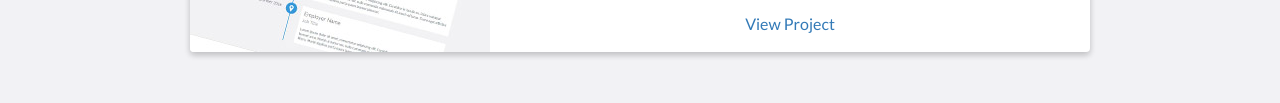
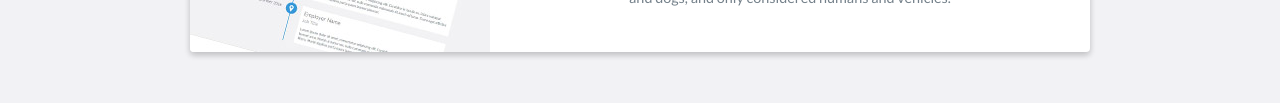
Before and after one commit to sachinprabhu007/sachinprabhu007.github.io, a website: page index.html in a window 1280 px wide. Shown: the part 3568-3671 px from the top of the page. Drawn offline with nearby package versions, Linux system fonts and the light colour scheme.

Commit message:
Remove view project link

```diff
--- a/index.html
+++ b/index.html
@@ -163,7 +163,7 @@
                         <p>
                         Automatic License Plate Recognition (ALPR) has been employed in many developed countries for traffic management, automatic speed control, tracking stolen cars and also in automatic toll systems for improving the traffic control. ALPR is a surveillance system that extracts the information from the vehicle license plate by capturing the images. Human intervention to recognize the license plates results in delays and cases of missing out certain violations. Automating the process from surveillance cameras is challenging as the system must deal with different angles, distance, resolution and illumination conditions. In this paper, we compare the accuracy of three well known approaches to detect license plates under Indian conditions. We have selected OpenALPR, k-NN and Convolutional Neural Networks (CNN) based techniques, adapted them for local conditions, compared their accuracy on both still images and live stream videos. Our analysis demonstrates that the CNN based approach is the most suitable for recognizing number plates in India.
                         </p>
-                        <a href="#">View Project</a>
+                        <!-- <a href="#">View Project</a> -->
                     </div>
                     <!-- End .project-info -->
                 </div>
@@ -182,7 +182,7 @@
                         A project aimed at conserving electricity used by the street lights. Recent trend in making smart cities have encouraged the use of LEDs for street lighting. The intensity of LED lights can be easily controlled without damaging them. Having noticed the fact that, almost all the street lights were turned ON throughout the night even when no one was using it, we decided to build an IOT system that manages the intensity of light based on the presence of human beings. With the help of a camera, we ignored the presence of animals such as cats and dogs, and only considered humans and vehicles.
 
                         </p>
-                        <a href="#">View Project</a>
+                        <!-- <a href="#">View Project</a> -->
                     </div>
                     <!-- End .project-info -->
                 </div>
```
